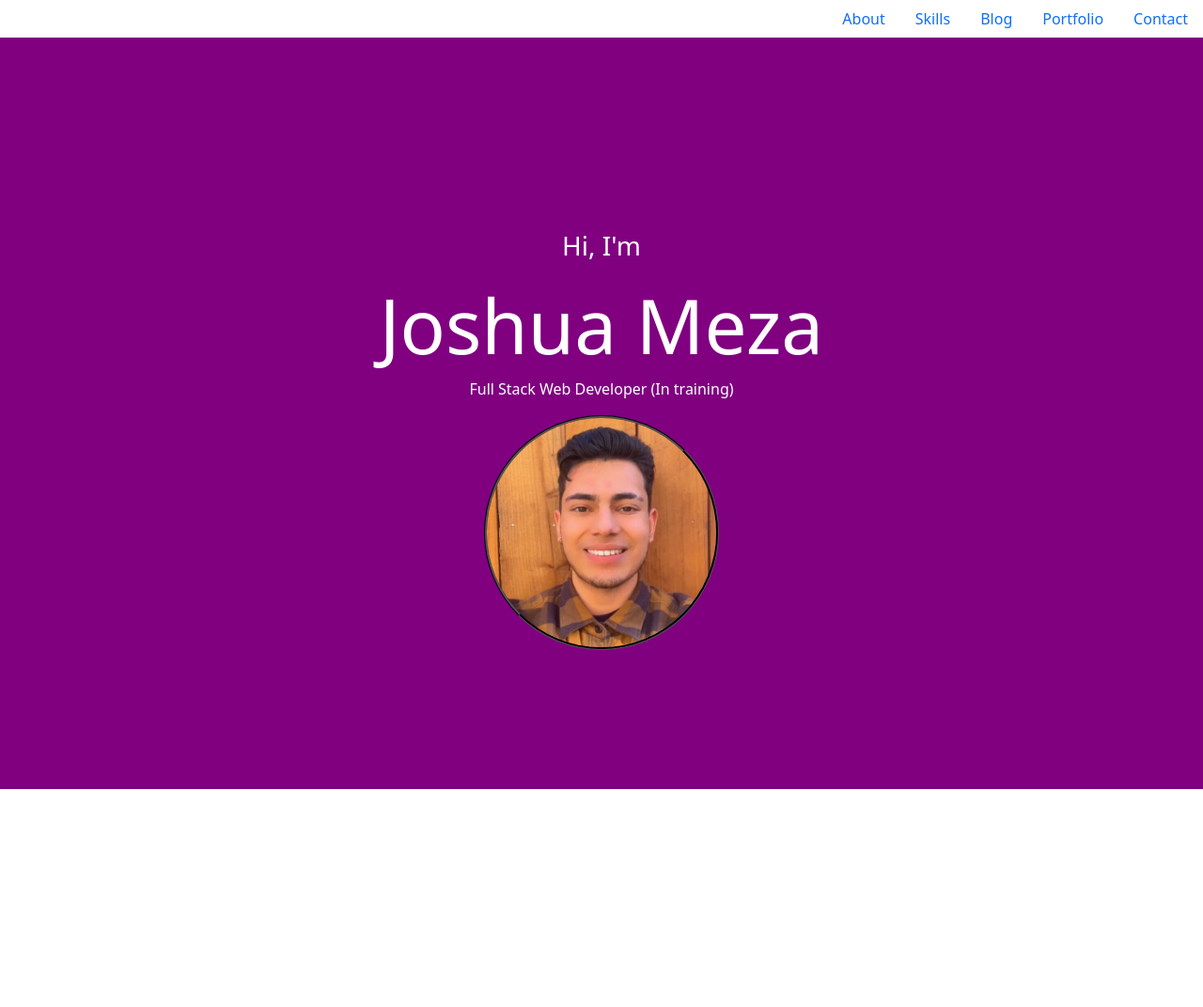
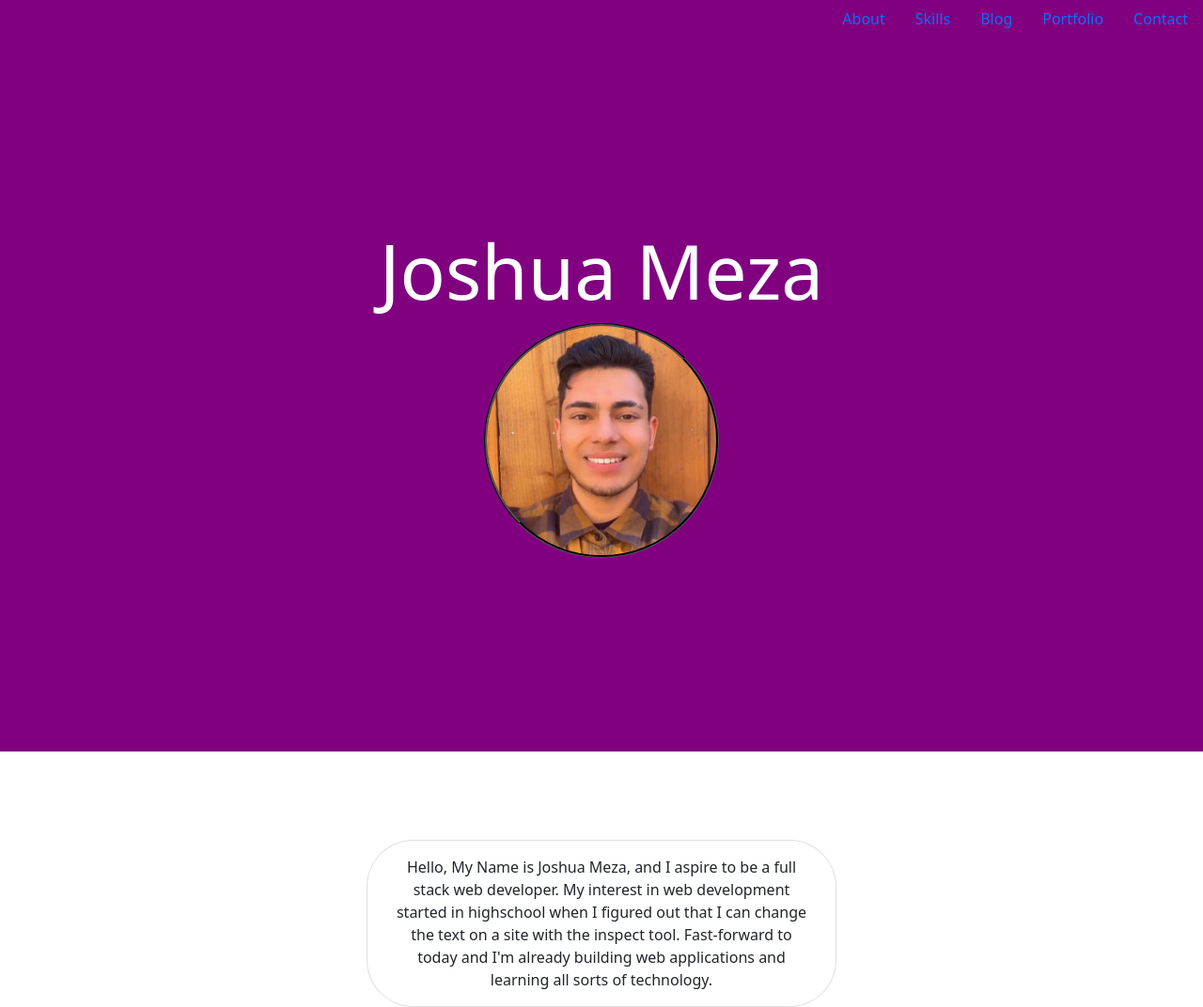
Before and after one commit to 705h-S/Portfolio-Alpha-, a website: page index.html in a window 1280 px wide. Shown: the whole page at 94% size. Before the commit the page ends 800 px from the top, so only its background shows below. Drawn offline with nearby package versions, Linux system fonts and the light colour scheme.

Commit message:
added a card for about

```diff
--- a/assets/style.css
+++ b/assets/style.css
@@ -11,6 +11,7 @@
 
 .home {
   display: flex;
+  align-items: center;
   justify-content: center;
   position: relative;
   top: 200px;
@@ -28,3 +29,13 @@
   object-fit: cover;
   object-position: 0 35%;
 }
+
+.card {
+  /* position: relative; */
+  display: flex;
+  align-content: center;
+  width: 500px;
+  top: 500px;
+  border-radius: 50px 50px;
+  z-index: -1;
+}
--- a/index.html
+++ b/index.html
@@ -17,6 +17,7 @@
   </head>
 
   <body>
+    <div id="particles-js"></div>
     <!-- Nav Bar -->
     <header>
       <ul class="nav justify-content-end">
@@ -38,21 +39,33 @@
       </ul>
     </header>
 
-    <div id="particles-js"></div>
+
 
     <div class="container-md ">
+        <!-- Start of page -->
+        <div class="home row">
+            <div class=" text-center">
 
-        <div class="home">
-            <div class=" text-center">
-            <p class="fs-3"> Hi, I'm </p>
             <h1 class="display-1"> Joshua Meza </h1>
-            <p> Full Stack Web Developer (In training)</p>
-            <img src="assets/images/Josh.jpg">
+
+              <img src="assets/images/Josh.jpg">
             </div>
         </div>
     </div>
 
+    <div class="container-md ">
+    <div class="row justify-content-center">
 
+      <div class="card ">
+        <div class="card-body text-center ">
+          Hello, My Name is Joshua Meza, and I aspire to be a full stack web developer. My interest in web development started in highschool
+              when I figured out that I can change the text on a site with the inspect tool. Fast-forward to today and I'm already building web applications and learning all sorts
+              of technology.
+        </div>
+      </div>
+
+    </div>
+    </div>
 
     <!-- particles -->
     <script src="assets/js/particles.js"></script>
```
